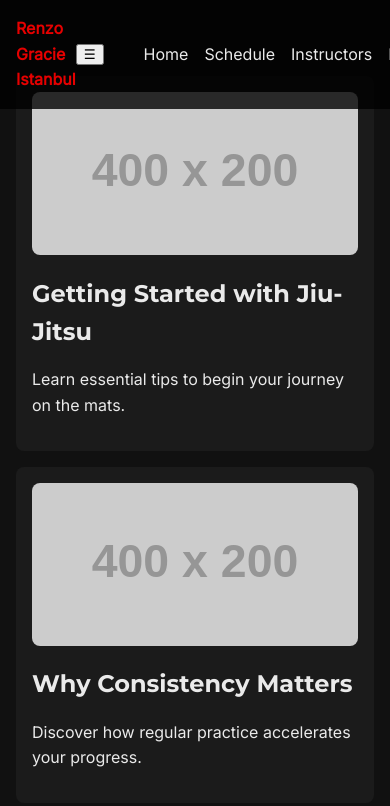
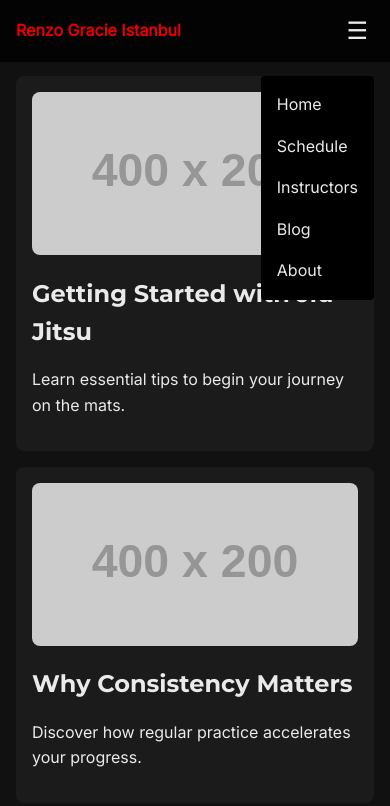
Before and after one commit to tordaht/SOdeneme, a plain HTML site: page modern/blog.html in a window 390 px wide. Both pictures are taken after a click on the button "Toggle Menu". Drawn offline with Linux system fonts and the light colour scheme; placeholder pictures from the web are drawn by us.

Commit message:
Refine modern site with mobile nav and meta

```diff
--- a/modern/blog.html
+++ b/modern/blog.html
@@ -4,6 +4,7 @@
   <meta charset="UTF-8">
   <meta name="viewport" content="width=device-width, initial-scale=1.0">
   <title>Blog</title>
+  <meta name="description" content="Jiu-Jitsu makaleleri ve güncellemeleri.">
   <link href="https://fonts.googleapis.com/css2?family=Inter&family=Montserrat:wght@700;800&display=swap" rel="stylesheet">
   <link rel="stylesheet" href="css/style.css">
   <script src="js/script.js" defer></script>
--- a/modern/css/style.css
+++ b/modern/css/style.css
@@ -5,6 +5,10 @@
   font-family: 'Inter', sans-serif;
   color: var(--text-color);
   background-color: var(--bg-color);
+}
+
+html {
+  scroll-behavior: smooth;
 }
 
 body {
@@ -38,10 +42,29 @@ nav {
   color: var(--accent-color);
 }
 
+.menu-toggle {
+  background: none;
+  border: none;
+  color: var(--text-color);
+  font-size: 1.5rem;
+  cursor: pointer;
+}
+
 .nav-links {
   list-style: none;
+  display: none;
+  flex-direction: column;
+  gap: 1rem;
+  position: absolute;
+  right: 1rem;
+  top: 60px;
+  background: #000;
+  padding: 1rem;
+  border-radius: 4px;
+}
+
+.nav-links.open {
   display: flex;
-  gap: 1rem;
 }
 
 .nav-links a {
@@ -77,6 +100,17 @@ nav {
   transform: translateY(-50%);
   text-align: center;
   padding: 0 1rem;
+}
+
+section {
+  opacity: 0;
+  transform: translateY(30px);
+  transition: all 0.6s ease;
+}
+
+.visible {
+  opacity: 1;
+  transform: none;
 }
 
 .btn {
@@ -134,6 +168,16 @@ footer {
 }
 
 @media(min-width: 768px) {
+  .menu-toggle {
+    display: none;
+  }
+  .nav-links {
+    display: flex;
+    position: static;
+    flex-direction: row;
+    background: none;
+    padding: 0;
+  }
   .grid {
     grid-template-columns: repeat(2, 1fr);
   }
--- a/modern/js/script.js
+++ b/modern/js/script.js
@@ -15,4 +15,10 @@ document.addEventListener('DOMContentLoaded', () => {
   document.querySelector('.menu-toggle').addEventListener('click', () => {
     navLinks.classList.toggle('open');
   });
+
+  navLinks.querySelectorAll('a').forEach(link => {
+    link.addEventListener('click', () => {
+      navLinks.classList.remove('open');
+    });
+  });
 });
```
Also changed, not shown: modern/about.html (+1 -0 lines), modern/index.html (+1 -1 lines), modern/instructors.html (+1 -0 lines), modern/schedule.html (+1 -0 lines), 1 other file.
